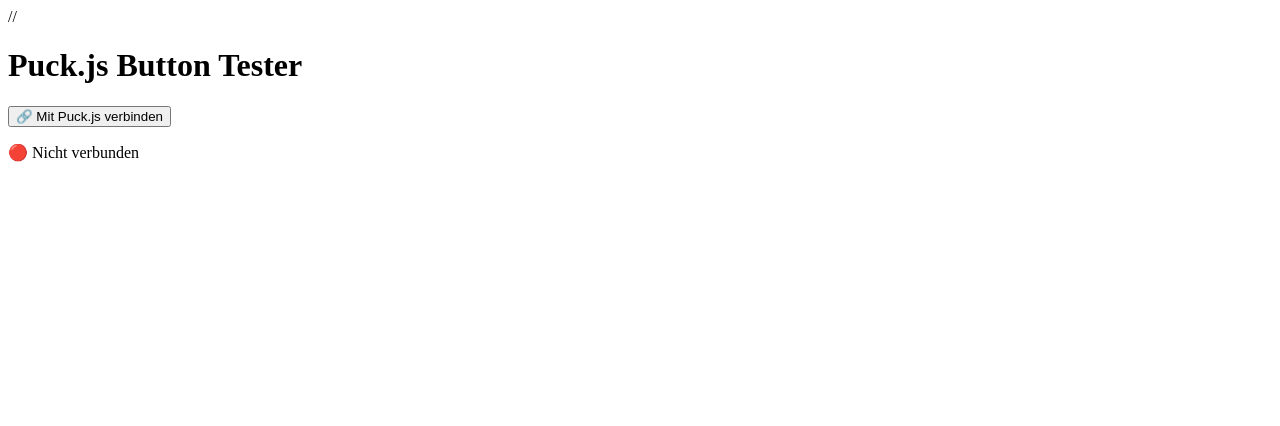
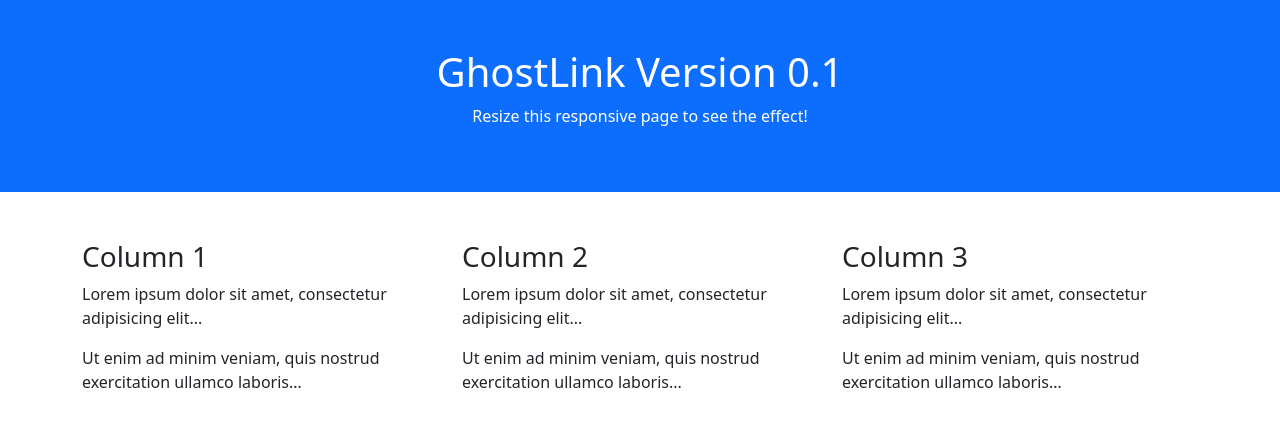
Before and after one commit to udojakob1964/GhostLink, a plain HTML site: page index.html in a window 1280 px wide. Drawn offline with nearby package versions, Linux system fonts and the light colour scheme.

Commit message:
Update index.html

```diff
--- a/index.html
+++ b/index.html
@@ -1,15 +1,38 @@
 <!DOCTYPE html>
-<html lang="de">
+<html lang="en">
 <head>
-    <meta charset="UTF-8">
-    <meta name="viewport" content="width=device-width, initial-scale=1.0">
-    <title>Puck.js Button Tester</title>
-    <script defer src="script.js"></script>
+  <title>GhostLink</title>
+  <meta charset="utf-8">
+  <meta name="viewport" content="width=device-width, initial-scale=1">
+  <link href="https://cdn.jsdelivr.net/npm/bootstrap@5.3.3/dist/css/bootstrap.min.css" rel="stylesheet">
+  <script src="https://cdn.jsdelivr.net/npm/bootstrap@5.3.3/dist/js/bootstrap.bundle.min.js"></script>
 </head>
 <body>
-     //<script src="https://www.puck-js.com/puck.js"></script>
-    <h1>Puck.js Button Tester</h1>
-    <button id="connectButton">🔗 Mit Puck.js verbinden</button>
-    <p id="status">🔴 Nicht verbunden</p>
+
+<div class="container-fluid p-5 bg-primary text-white text-center">
+  <h1>GhostLink Version 0.1</h1>
+  <p>Resize this responsive page to see the effect!</p>
+</div>
+
+<div class="container mt-5">
+  <div class="row">
+    <div class="col-sm-4">
+      <h3>Column 1</h3>
+      <p>Lorem ipsum dolor sit amet, consectetur adipisicing elit...</p>
+      <p>Ut enim ad minim veniam, quis nostrud exercitation ullamco laboris...</p>
+    </div>
+    <div class="col-sm-4">
+      <h3>Column 2</h3>
+      <p>Lorem ipsum dolor sit amet, consectetur adipisicing elit...</p>
+      <p>Ut enim ad minim veniam, quis nostrud exercitation ullamco laboris...</p>
+    </div>
+    <div class="col-sm-4">
+      <h3>Column 3</h3>
+      <p>Lorem ipsum dolor sit amet, consectetur adipisicing elit...</p>
+      <p>Ut enim ad minim veniam, quis nostrud exercitation ullamco laboris...</p>
+    </div>
+  </div>
+</div>
+
 </body>
 </html>
```
